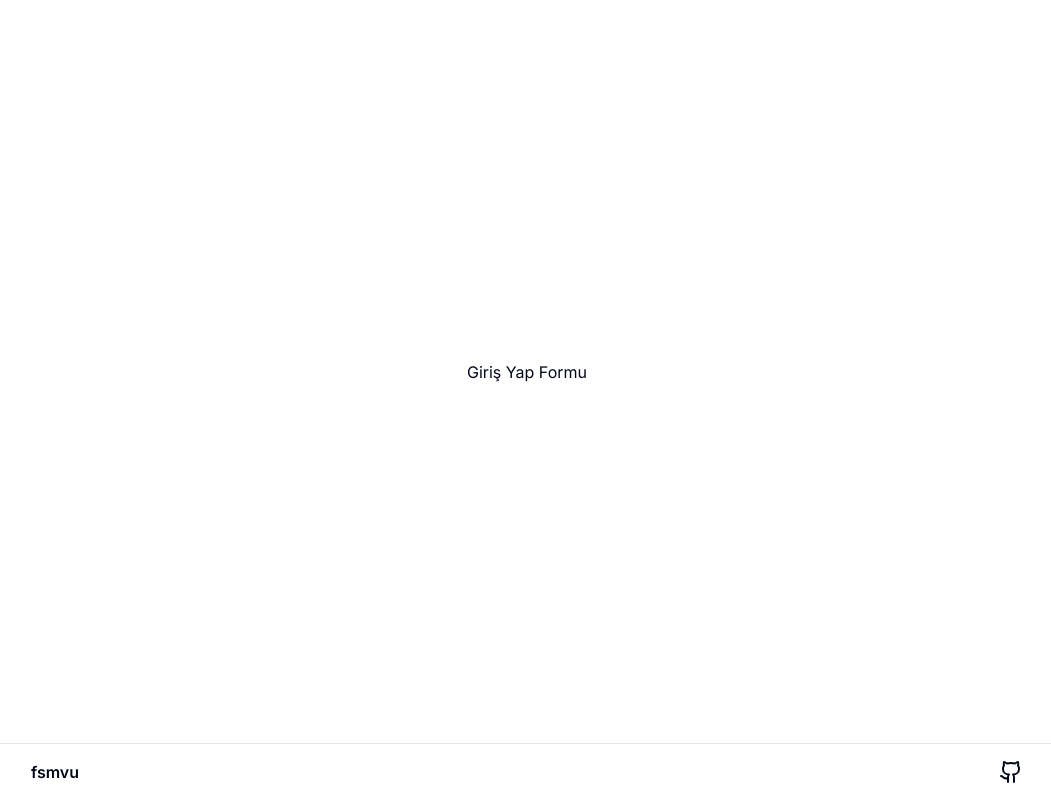
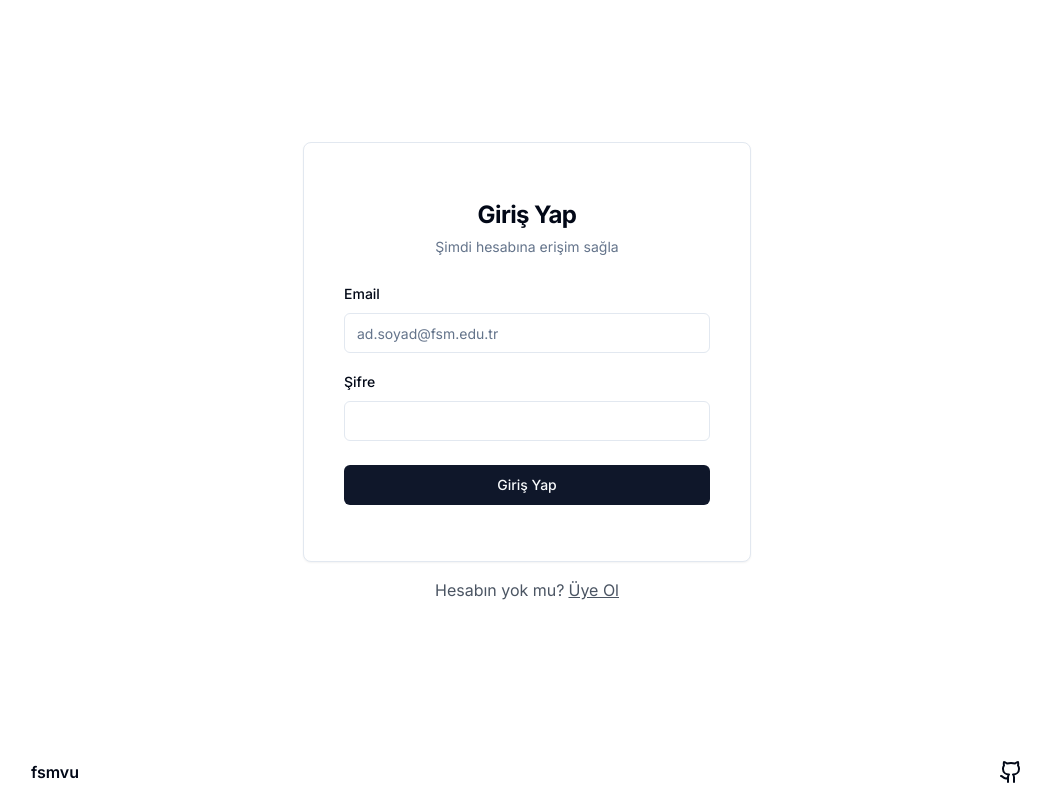
Before and after one commit to bedirhanyildirim/fsmvu.com, a Next.js app: page /signin in a window 1280 px wide. Shown: the whole page, without its empty margins (113-1164 px from the left). Built offline with nearby package versions, Linux system fonts and the light colour scheme.

Commit message:
feat: auth page forms developed

```diff
--- a/app/(auth)/(routes)/signin/page.tsx
+++ b/app/(auth)/(routes)/signin/page.tsx
@@ -1,5 +1,60 @@
+import {
+  CardTitle,
+  CardDescription,
+  CardHeader,
+  CardContent,
+  CardFooter,
+  Card,
+} from "@/components/ui/card";
+import { Label } from "@/components/ui/label";
+import { Input } from "@/components/ui/input";
+import { Button } from "@/components/ui/button";
+import Link from "next/link";
+
 const PageSignIn = () => {
-  return <div>Giriş Yap Formu</div>;
+  return (
+    <main className="flex flex-col items-center justify-center w-full">
+      <Card className="w-full max-w-md px-4 py-8">
+        <CardHeader>
+          <CardTitle className="text-2xl font-bold text-center">
+            Giriş Yap
+          </CardTitle>
+          <CardDescription className="text-center">
+            Şimdi hesabına erişim sağla
+          </CardDescription>
+        </CardHeader>
+        <CardContent className="space-y-4">
+          <div className="space-y-2">
+            <Label htmlFor="email">Email</Label>
+            <Input
+              id="email"
+              placeholder="ad.soyad@fsm.edu.tr"
+              required
+              type="email"
+            />
+          </div>
+          <div className="space-y-2">
+            <Label htmlFor="password">Şifre</Label>
+            <Input id="password" required type="password" />
+          </div>
+        </CardContent>
+        <CardFooter>
+          <Button className="w-full">Giriş Yap</Button>
+        </CardFooter>
+      </Card>
+      <div className="mt-4 text-center">
+        <span className="text-gray-600 dark:text-gray-400">
+          Hesabın yok mu?
+        </span>
+        <Link
+          className="ml-1 underline text-gray-600 hover:text-black transition-colors dark:text-blue-400"
+          href="/signup"
+        >
+          Üye Ol
+        </Link>
+      </div>
+    </main>
+  );
 };
 
 export default PageSignIn;
--- a/app/(auth)/(routes)/signup/page.tsx
+++ b/app/(auth)/(routes)/signup/page.tsx
@@ -1,5 +1,60 @@
+import {
+  CardTitle,
+  CardDescription,
+  CardHeader,
+  CardContent,
+  CardFooter,
+  Card,
+} from "@/components/ui/card";
+import { Label } from "@/components/ui/label";
+import { Input } from "@/components/ui/input";
+import { Button } from "@/components/ui/button";
+import Link from "next/link";
+
 const PageSignUp = () => {
-  return <div>Üye Ol Formu</div>;
+  return (
+    <main className="flex flex-col items-center justify-center w-full">
+      <Card className="w-full max-w-md px-4 py-8">
+        <CardHeader>
+          <CardTitle className="text-2xl font-bold text-center">
+            Üye Ol
+          </CardTitle>
+          <CardDescription className="text-center">
+            Şimdi bir hesap oluştur
+          </CardDescription>
+        </CardHeader>
+        <CardContent className="space-y-4">
+          <div className="space-y-2">
+            <Label htmlFor="email">Email</Label>
+            <Input
+              id="email"
+              placeholder="ad.soyad@fsm.edu.tr"
+              required
+              type="email"
+            />
+          </div>
+          <div className="space-y-2">
+            <Label htmlFor="password">Şifre</Label>
+            <Input id="password" required type="password" />
+          </div>
+        </CardContent>
+        <CardFooter>
+          <Button className="w-full">Üye Ol</Button>
+        </CardFooter>
+      </Card>
+      <div className="mt-4 text-center">
+        <span className="text-gray-600 dark:text-gray-400">
+          Hesabın var mı?
+        </span>
+        <Link
+          className="ml-1 underline text-gray-600 hover:text-black transition-colors dark:text-blue-400"
+          href="/signin"
+        >
+          Giriş Yap
+        </Link>
+      </div>
+    </main>
+  );
 };
 
 export default PageSignUp;
--- a/app/(auth)/layout.tsx
+++ b/app/(auth)/layout.tsx
@@ -7,7 +7,7 @@
       <div className="h-full flex justify-center items-center">
         <div className="content-max-width my-4 flex justify-center">{children}</div>
       </div>
-      <div className="w-full border-t py-4 mt-auto flex justify-center">
+      <div className="w-full py-4 mt-auto flex justify-center">
         <div className="content-max-width flex">
           <div className="">
             <Link
--- /dev/null
+++ b/components/ui/card.tsx
@@ -0,0 +1,79 @@
+import * as React from "react"
+
+import { cn } from "@/lib/utils"
+
+const Card = React.forwardRef<
+  HTMLDivElement,
+  React.HTMLAttributes<HTMLDivElement>
+>(({ className, ...props }, ref) => (
+  <div
+    ref={ref}
+    className={cn(
+      "rounded-lg border bg-card text-card-foreground shadow-sm",
+      className
+    )}
+    {...props}
+  />
+))
+Card.displayName = "Card"
+
+const CardHeader = React.forwardRef<
+  HTMLDivElement,
+  React.HTMLAttributes<HTMLDivElement>
+>(({ className, ...props }, ref) => (
+  <div
+    ref={ref}
+    className={cn("flex flex-col space-y-1.5 p-6", className)}
+    {...props}
+  />
+))
+CardHeader.displayName = "CardHeader"
+
+const CardTitle = React.forwardRef<
+  HTMLParagraphElement,
+  React.HTMLAttributes<HTMLHeadingElement>
+>(({ className, ...props }, ref) => (
+  <h3
+    ref={ref}
+    className={cn(
+      "text-2xl font-semibold leading-none tracking-tight",
+      className
+    )}
+    {...props}
+  />
+))
+CardTitle.displayName = "CardTitle"
+
+const CardDescription = React.forwardRef<
+  HTMLParagraphElement,
+  React.HTMLAttributes<HTMLParagraphElement>
+>(({ className, ...props }, ref) => (
+  <p
+    ref={ref}
+    className={cn("text-sm text-muted-foreground", className)}
+    {...props}
+  />
+))
+CardDescription.displayName = "CardDescription"
+
+const CardContent = React.forwardRef<
+  HTMLDivElement,
+  React.HTMLAttributes<HTMLDivElement>
+>(({ className, ...props }, ref) => (
+  <div ref={ref} className={cn("p-6 pt-0", className)} {...props} />
+))
+CardContent.displayName = "CardContent"
+
+const CardFooter = React.forwardRef<
+  HTMLDivElement,
+  React.HTMLAttributes<HTMLDivElement>
+>(({ className, ...props }, ref) => (
+  <div
+    ref={ref}
+    className={cn("flex items-center p-6 pt-0", className)}
+    {...props}
+  />
+))
+CardFooter.displayName = "CardFooter"
+
+export { Card, CardHeader, CardFooter, CardTitle, CardDescription, CardContent }
--- /dev/null
+++ b/components/ui/input.tsx
@@ -0,0 +1,25 @@
+import * as React from "react"
+
+import { cn } from "@/lib/utils"
+
+export interface InputProps
+  extends React.InputHTMLAttributes<HTMLInputElement> {}
+
+const Input = React.forwardRef<HTMLInputElement, InputProps>(
+  ({ className, type, ...props }, ref) => {
+    return (
+      <input
+        type={type}
+        className={cn(
+          "flex h-10 w-full rounded-md border border-input bg-background px-3 py-2 text-sm ring-offset-background file:border-0 file:bg-transparent file:text-sm file:font-medium placeholder:text-muted-foreground focus-visible:outline-none focus-visible:ring-2 focus-visible:ring-ring focus-visible:ring-offset-2 disabled:cursor-not-allowed disabled:opacity-50",
+          className
+        )}
+        ref={ref}
+        {...props}
+      />
+    )
+  }
+)
+Input.displayName = "Input"
+
+export { Input }
--- /dev/null
+++ b/components/ui/label.tsx
@@ -0,0 +1,26 @@
+"use client"
+
+import * as React from "react"
+import * as LabelPrimitive from "@radix-ui/react-label"
+import { cva, type VariantProps } from "class-variance-authority"
+
+import { cn } from "@/lib/utils"
+
+const labelVariants = cva(
+  "text-sm font-medium leading-none peer-disabled:cursor-not-allowed peer-disabled:opacity-70"
+)
+
+const Label = React.forwardRef<
+  React.ElementRef<typeof LabelPrimitive.Root>,
+  React.ComponentPropsWithoutRef<typeof LabelPrimitive.Root> &
+    VariantProps<typeof labelVariants>
+>(({ className, ...props }, ref) => (
+  <LabelPrimitive.Root
+    ref={ref}
+    className={cn(labelVariants(), className)}
+    {...props}
+  />
+))
+Label.displayName = LabelPrimitive.Root.displayName
+
+export { Label }
--- a/package.json
+++ b/package.json
@@ -9,6 +9,7 @@
     "lint": "next lint"
   },
   "dependencies": {
+    "@radix-ui/react-label": "^2.0.2",
     "@radix-ui/react-slot": "^1.0.2",
     "class-variance-authority": "^0.7.0",
     "clsx": "^2.1.0",
```
Also changed, not shown: 1 other file (tests, documents, lock files or other folders).
